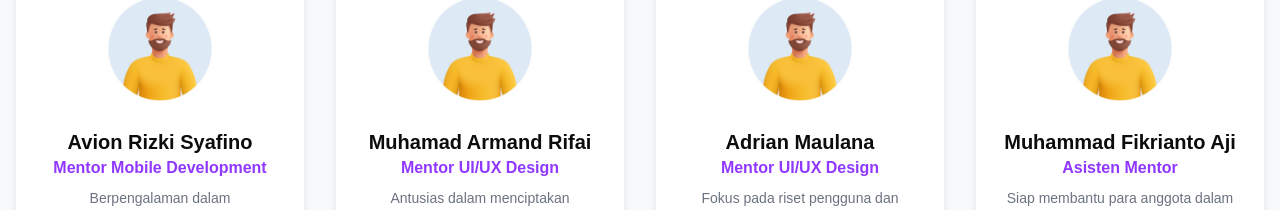
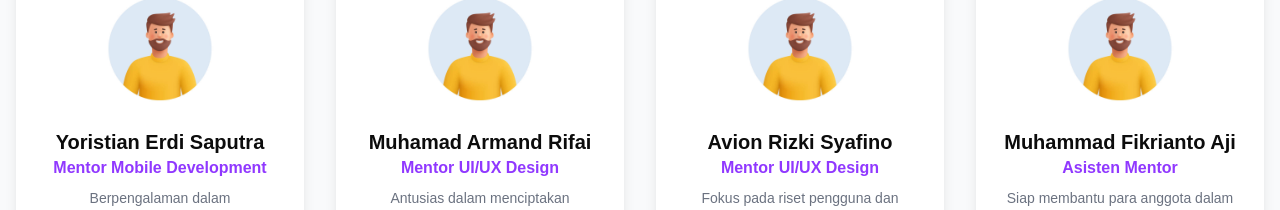
Before and after one commit to RifkiFrds/Himti-Learning-GroupApp, a React (Vite) app: page / in a window 1280 px wide. Shown: the part 2856-3066 px from the top of the page. Built offline with nearby package versions, Linux system fonts and the light colour scheme.

Commit message:
add data mentors

```diff
--- a/src/Data/mentors.js
+++ b/src/Data/mentors.js
@@ -37,7 +37,7 @@ export const mentorsData = [
   },
   {
     id: 5,
-    name: 'Avion Rizki Syafino',
+    name: 'Yoristian Erdi Saputra',
     role: 'Mentor Mobile Development',
     bio: 'Berpengalaman dalam pengembangan aplikasi Android native (Kotlin).',
     image: '/avatar.jpg',
@@ -55,7 +55,7 @@ export const mentorsData = [
   },
   {
     id: 7,
-    name: 'Adrian Maulana',
+    name: 'Avion Rizki Syafino',
     role: 'Mentor UI/UX Design',
     bio: 'Fokus pada riset pengguna dan implementasi desain ke dalam prototipe interaktif.',
     image: '/avatar.jpg',
```
